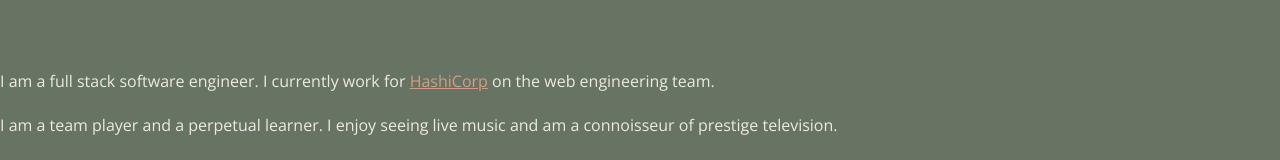
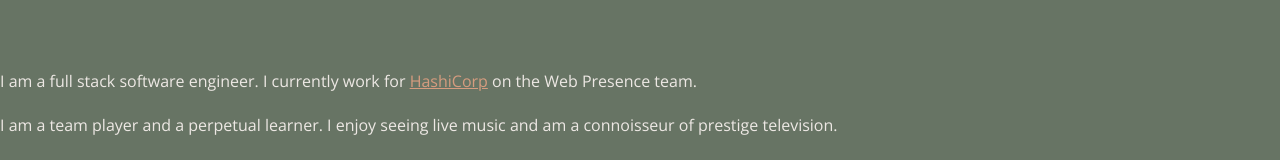
Before and after one commit to pbortnick/pamelahoneybortnick, a Next.js app: page /about in a window 1280 px wide. Shown: the part 459-619 px from the top of the page. Built offline with nearby package versions, Linux system fonts and the light colour scheme; a web font is replaced by a local one.

Commit message:
fix title

```diff
--- a/views/about/index.tsx
+++ b/views/about/index.tsx
@@ -48,7 +48,7 @@ export default function AboutView() {
           >
             HashiCorp
           </a>{' '}
-          on the web engineering team.
+          on the Web Presence team.
         </p>
         <br />
         <p>
```
